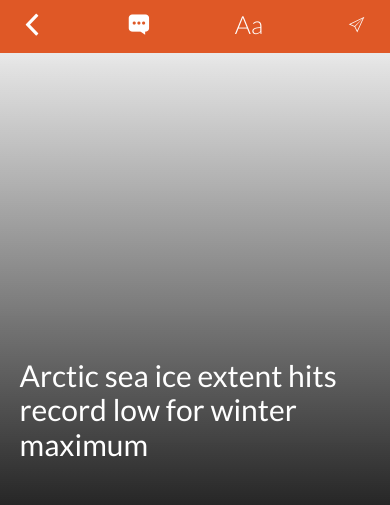
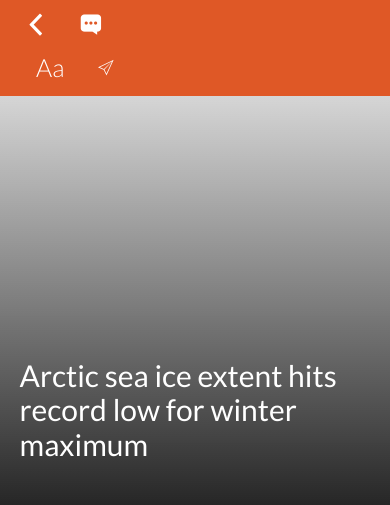
Before and after one commit to coderskyiee/coderskyiee.github.io, a PHP site: page /weather-feed/index.html in a window 390 px wide. Shown: the top 505 px of the page. Run offline with PHP 8.4, Linux system fonts and the light colour scheme; some libraries are stand-ins or nearby versions; some web fonts are replaced.

Commit message:
new app beta 6

```diff
--- a/weather-feed/resources/css/queries.css
+++ b/weather-feed/resources/css/queries.css
@@ -94,7 +94,7 @@
 		display: none;
 	}
 	.mob {
-		display: contents;
+		display: inline-block;
 	}
 	.title-text {
 		top: 70%;
@@ -327,6 +327,11 @@
 }
 
 @media only screen and (max-height:320px) {
+
+		.mob {
+		display: inline-block;
+	}
+
 	.title-text {
 		top: 70%;
 	}
```
